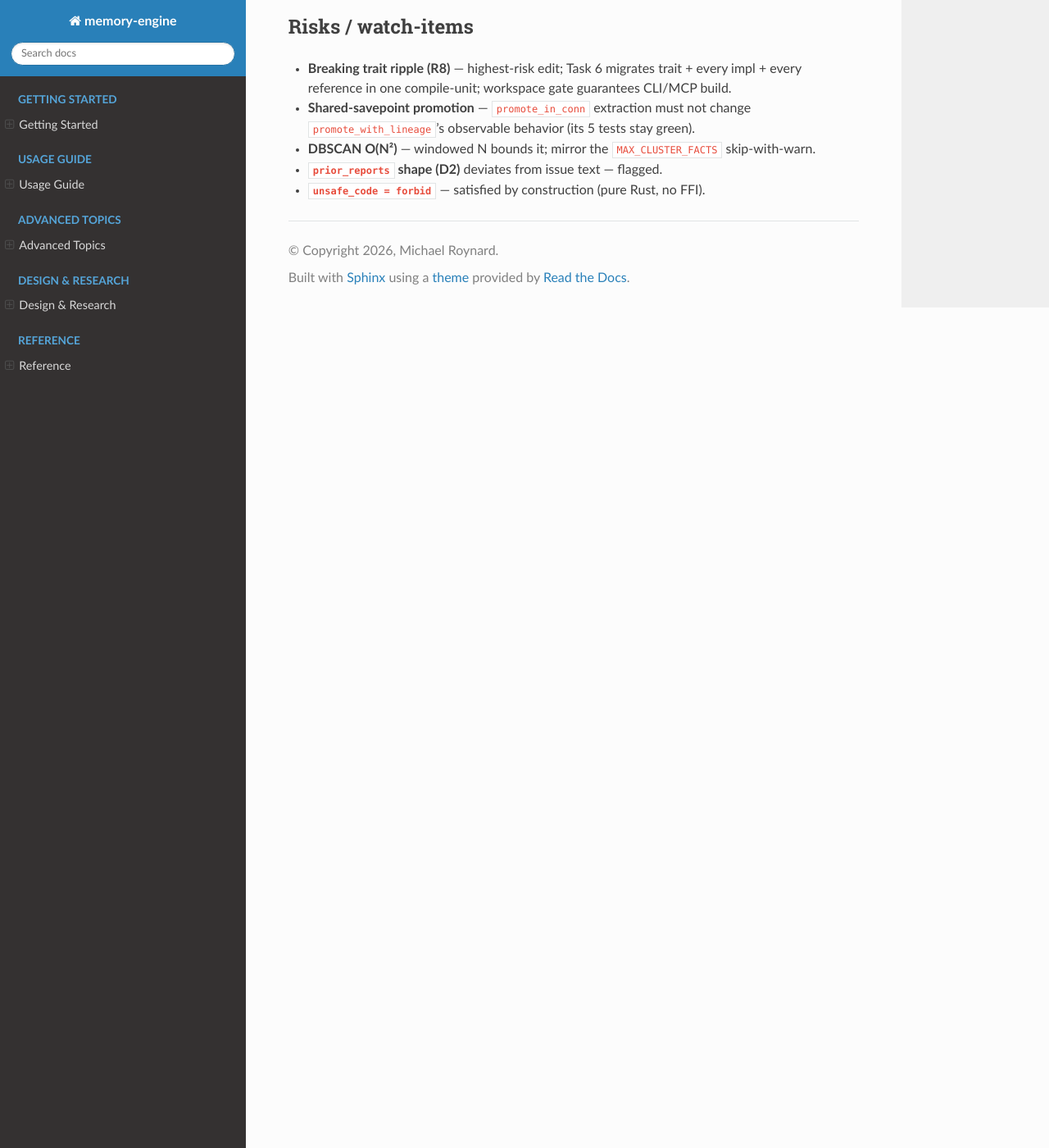
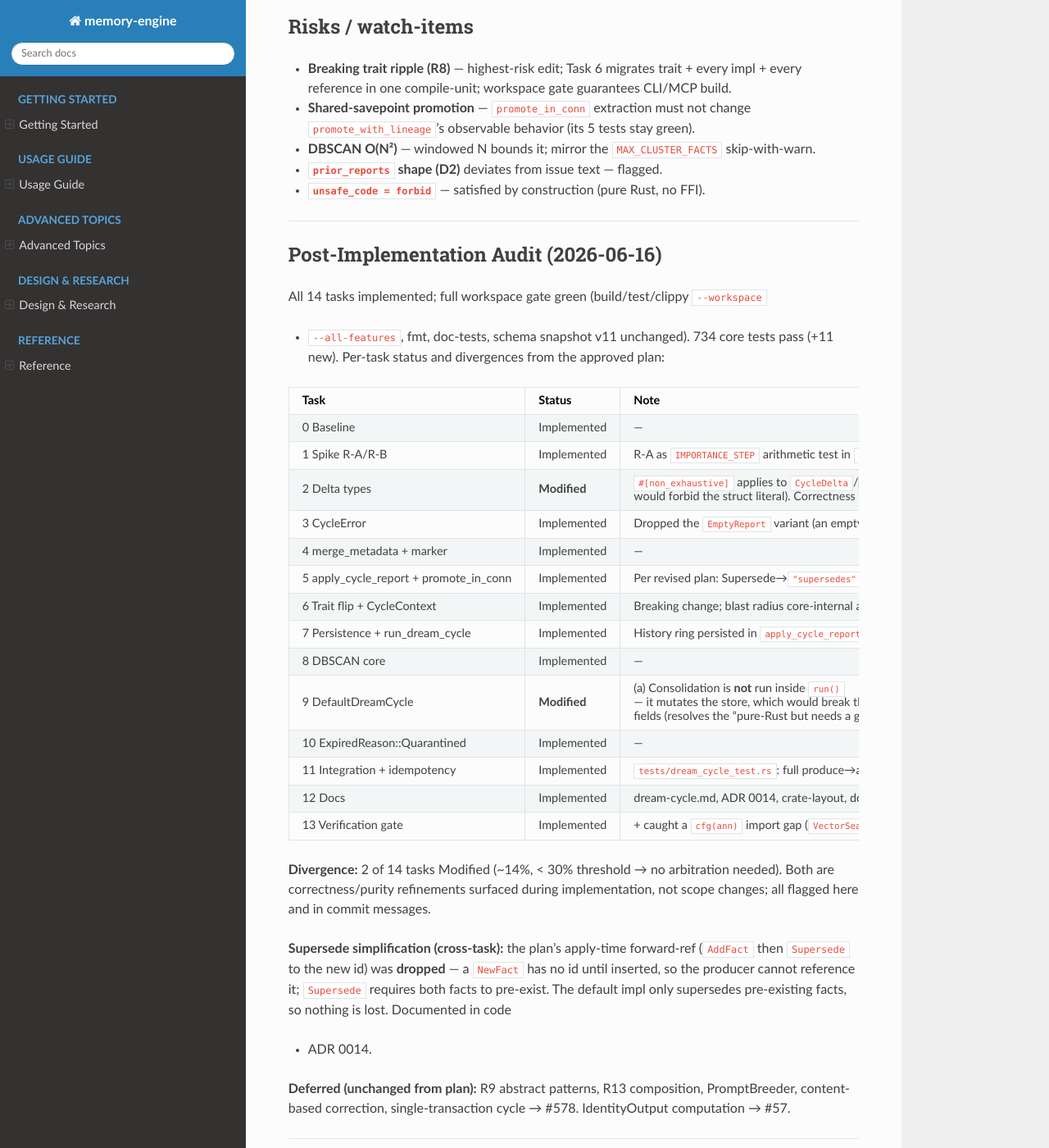
Before and after one commit to dutiona/memory-engine, a Sphinx documentation site: the page built from docs/plans/2026-06-16-dreamcycle-r7r8-default-impl.md, in a window 1280 px wide and 1400 px high, scrolled down 8514 px. Shown: the whole window at 82% size. Built offline with Sphinx 7.4.7 and the Read the Docs theme 3.1.0, drawn with Linux system fonts in a browser that asks for light colours; pages that are not in the unit, such as notebooks, are missing from menus.

Commit message:
docs(cognitive): post-implementation audit for #49 plan
Per-task status + the two Modified tasks (non_exhaustive scope on CycleReport;
DefaultDreamCycle purity — no in-run consolidation) and the Supersede
pre-existing-only simplification. ~14% divergence, all flagged.

Refs #49

```diff
--- a/docs/plans/2026-06-16-dreamcycle-r7r8-default-impl.md
+++ b/docs/plans/2026-06-16-dreamcycle-r7r8-default-impl.md
@@ -151,3 +151,41 @@ Acceptance: all green; no clippy findings; `CURRENT_SCHEMA_VERSION` still 11; sc
 - **DBSCAN O(N²)** — windowed N bounds it; mirror the `MAX_CLUSTER_FACTS` skip-with-warn.
 - **`prior_reports` shape (D2)** deviates from issue text — flagged.
 - **`unsafe_code = forbid`** — satisfied by construction (pure Rust, no FFI).
+
+---
+
+## Post-Implementation Audit (2026-06-16)
+
+All 14 tasks implemented; full workspace gate green (build/test/clippy `--workspace`
++ `--all-features`, fmt, doc-tests, schema snapshot v11 unchanged). 734 core tests
+pass (+11 new). Per-task status and divergences from the approved plan:
+
+| Task | Status | Note |
+| ---- | ------ | ---- |
+| 0 Baseline | Implemented | — |
+| 1 Spike R-A/R-B | Implemented | R-A as `IMPORTANCE_STEP` arithmetic test in `report.rs`; R-B verified via the apply quarantine/`t_expired` test. Folded into Tasks 2/5. |
+| 2 Delta types | **Modified** | `#[non_exhaustive]` applies to `CycleDelta`/`IdentityOutput`/`ApplyResult`/`CycleAnomaly` only — **not** `CycleReport`/`CycleMetadata`, which external `DreamCycle` impls must construct (`#[non_exhaustive]` would forbid the struct literal). Correctness fix to plan D4. |
+| 3 CycleError | Implemented | Dropped the `EmptyReport` variant (an empty report is `Ok(default)`, not an error). |
+| 4 merge_metadata + marker | Implemented | — |
+| 5 apply_cycle_report + promote_in_conn | Implemented | Per revised plan: Supersede→`"supersedes"` edge, single-connection validate+apply, `TagOutcome` on shared tx. |
+| 6 Trait flip + CycleContext | Implemented | Breaking change; blast radius core-internal as predicted. |
+| 7 Persistence + run_dream_cycle | Implemented | History ring persisted in `apply_cycle_report`; `run_dream_cycle` produces (unapplied). |
+| 8 DBSCAN core | Implemented | — |
+| 9 DefaultDreamCycle | **Modified** | (a) Consolidation is **not** run inside `run()` — it mutates the store, which would break the producer's purity/determinism (the ACE produce/apply split); it is a separate operator step. (b) The struct therefore drops the `SummaryGenerator`/`EmbeddingProvider` fields (resolves the "pure-Rust but needs a generator" tension the reviewers flagged). (c) Content-token correction detection replaced by outcome-driven quarantine (consistent-negative); content-based correction deferred to #578. |
+| 10 ExpiredReason::Quarantined | Implemented | — |
+| 11 Integration + idempotency | Implemented | `tests/dream_cycle_test.rs`: full produce→apply→re-run-noop + read-only rejection. |
+| 12 Docs | Implemented | dream-cycle.md, ADR 0014, crate-layout, doc-example. |
+| 13 Verification gate | Implemented | + caught a `cfg(ann)` import gap (`VectorSearchStrategy`) only visible under `--all-features`. |
+
+**Divergence:** 2 of 14 tasks Modified (~14%, < 30% threshold → no arbitration needed).
+Both are correctness/purity refinements surfaced during implementation, not scope
+changes; all flagged here and in commit messages.
+
+**Supersede simplification (cross-task):** the plan's apply-time forward-ref (`AddFact`
+then `Supersede` to the new id) was **dropped** — a `NewFact` has no id until inserted,
+so the producer cannot reference it; `Supersede` requires both facts to pre-exist. The
+default impl only supersedes pre-existing facts, so nothing is lost. Documented in code
++ ADR 0014.
+
+**Deferred (unchanged from plan):** R9 abstract patterns, R13 composition, PromptBreeder,
+content-based correction, single-transaction cycle → #578. IdentityOutput computation → #57.
```
